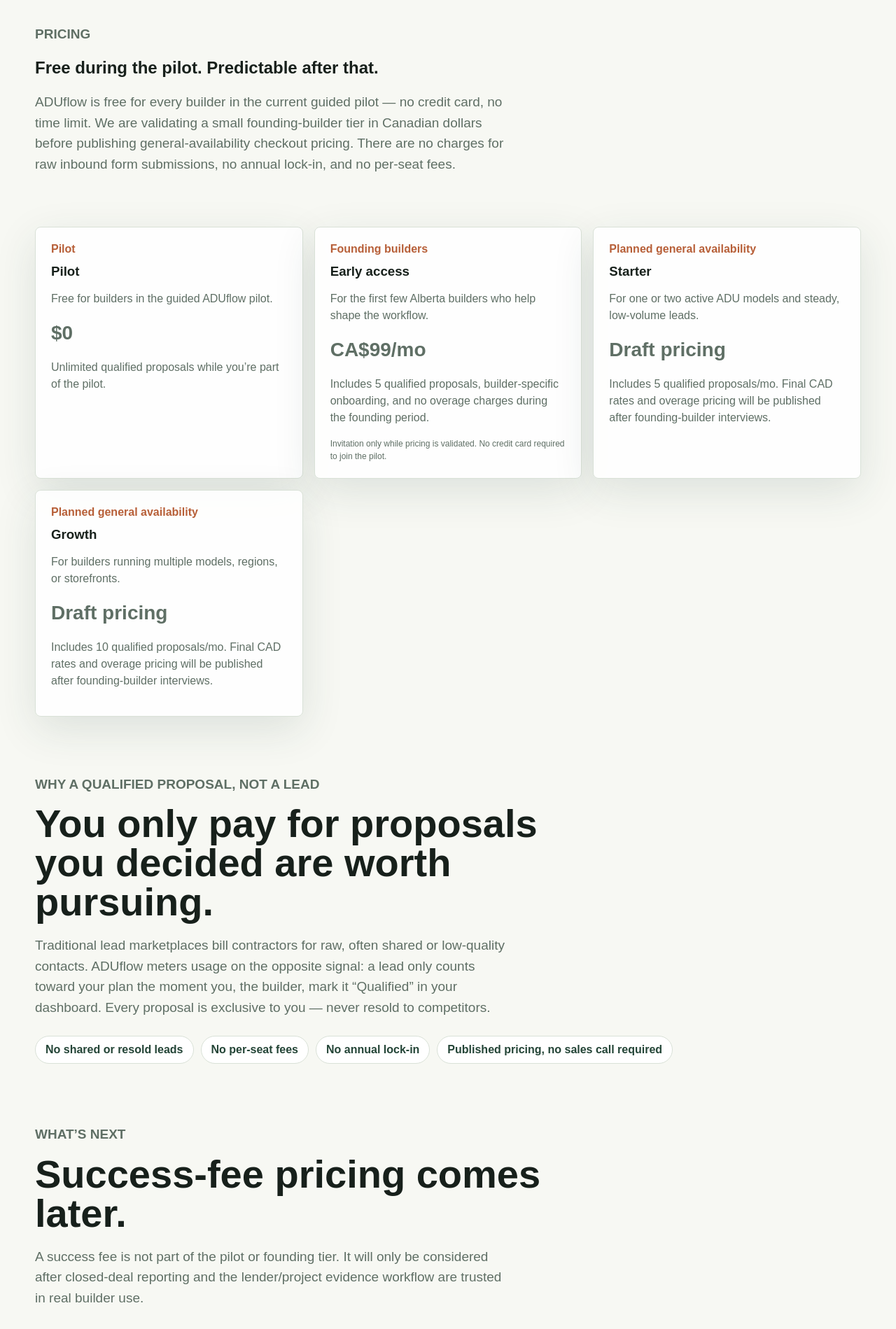
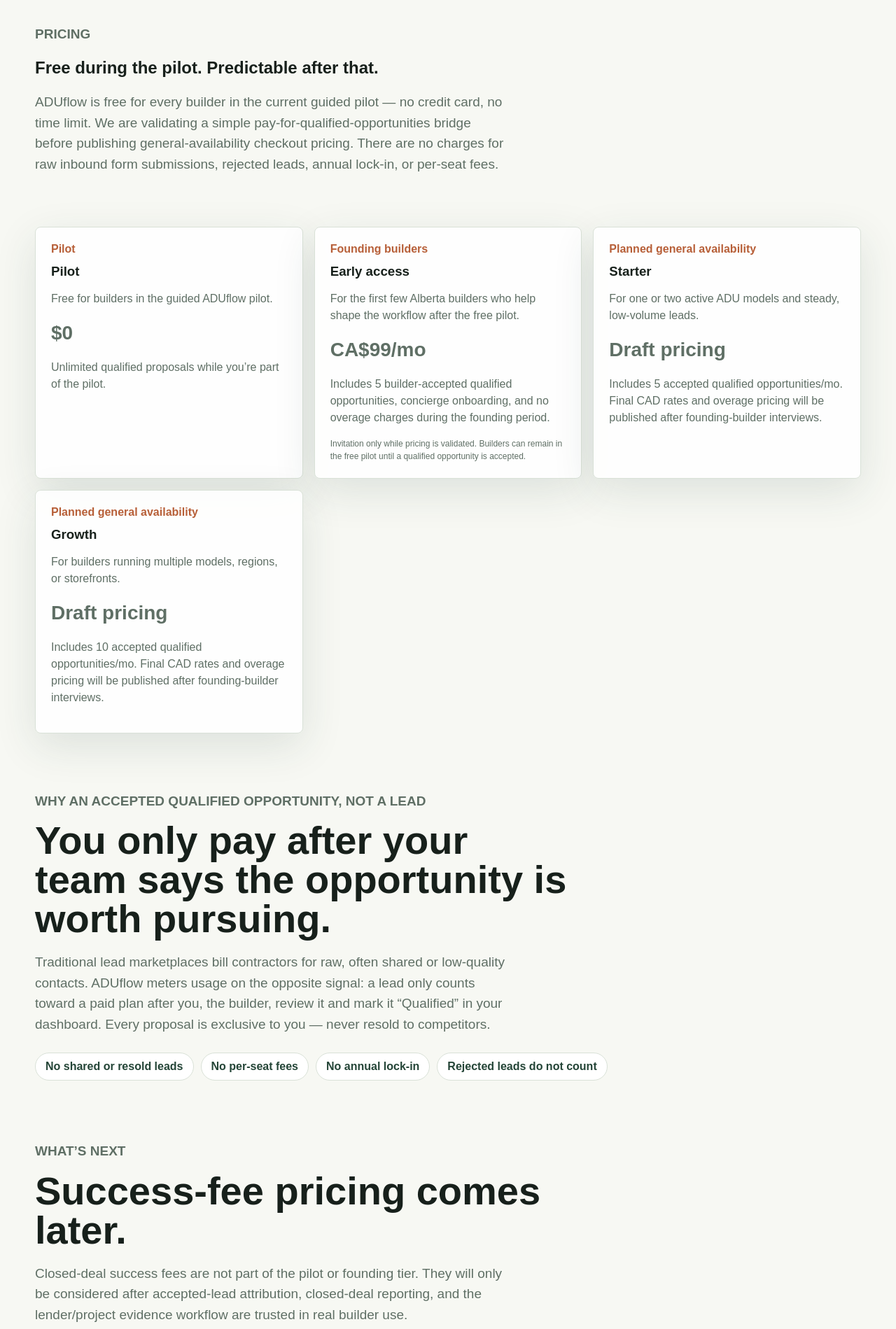
Before and after one commit to vlkovalev/Aduflow, a Next.js app: page /pricing in a window 1280 px wide. Shown: the part 100-1999 px from the top of the page at 70% size. Built offline with nearby package versions, Linux system fonts and the light colour scheme; no server answers.

Commit message:
Align builder pricing with qualified opportunities

```diff
--- a/app/for-builders/page.tsx
+++ b/app/for-builders/page.tsx
@@ -34,6 +34,7 @@
   "Free guided onboarding during the pilot",
   "Done-for-you first catalog import from your existing price sheet",
   "Two-week parallel run alongside your current intake process",
+  "No payment until you accept a qualified opportunity",
 ];
 
 const conciergeSteps = [
@@ -88,7 +89,8 @@
           <p>
             Every proposal is exclusive to your builder account — never shared or resold to competitors. Traditional
             marketplaces can push contractors above $1,400 in acquisition cost for a booked job when the same lead is
-            resold across the market. ADUflow is designed around builder-controlled, qualified opportunities instead.
+            resold across the market. ADUflow is designed around builder-controlled, qualified opportunities instead:
+            you do not pay for raw submissions or rejected leads.
           </p>
         </div>
       </section>
--- a/app/pricing/page.tsx
+++ b/app/pricing/page.tsx
@@ -13,9 +13,9 @@
           <h1>Free during the pilot. Predictable after that.</h1>
           <p>
             ADUflow is free for every builder in the current guided pilot — no credit card, no time limit. We are
-            validating a small founding-builder tier in Canadian dollars before publishing general-availability
-            checkout pricing. There are no charges for raw inbound form submissions, no annual lock-in, and no
-            per-seat fees.
+            validating a simple pay-for-qualified-opportunities bridge before publishing general-availability checkout
+            pricing. There are no charges for raw inbound form submissions, rejected leads, annual lock-in, or per-seat
+            fees.
           </p>
         </div>
       </section>
@@ -32,10 +32,10 @@
         <article className="workflowCard">
           <span>Founding builders</span>
           <h3>Early access</h3>
-          <p>For the first few Alberta builders who help shape the workflow.</p>
+          <p>For the first few Alberta builders who help shape the workflow after the free pilot.</p>
           <p style={{ fontSize: 28, fontWeight: 900, margin: "12px 0" }}>CA$99/mo</p>
-          <p>Includes 5 qualified proposals, builder-specific onboarding, and no overage charges during the founding period.</p>
-          <p className="formFinePrint">Invitation only while pricing is validated. No credit card required to join the pilot.</p>
+          <p>Includes 5 builder-accepted qualified opportunities, concierge onboarding, and no overage charges during the founding period.</p>
+          <p className="formFinePrint">Invitation only while pricing is validated. Builders can remain in the free pilot until a qualified opportunity is accepted.</p>
         </article>
 
         {PUBLIC_PLAN_ORDER.map((planId) => {
@@ -47,7 +47,7 @@
               <p>{plan.tagline}</p>
               <p style={{ fontSize: 28, fontWeight: 900, margin: "12px 0" }}>Draft pricing</p>
               <p>
-                Includes {plan.includedQualifiedProposals} qualified proposals/mo. Final CAD rates and overage pricing
+                Includes {plan.includedQualifiedProposals} accepted qualified opportunities/mo. Final CAD rates and overage pricing
                 will be published after founding-builder interviews.
               </p>
             </article>
@@ -57,12 +57,12 @@
 
       <section className="band">
         <div className="sectionHeader">
-          <p className="eyebrow">Why a qualified proposal, not a lead</p>
-          <h2>You only pay for proposals you decided are worth pursuing.</h2>
+          <p className="eyebrow">Why an accepted qualified opportunity, not a lead</p>
+          <h2>You only pay after your team says the opportunity is worth pursuing.</h2>
           <p>
             Traditional lead marketplaces bill contractors for raw, often shared or low-quality
-            contacts. ADUflow meters usage on the opposite signal: a lead only counts toward your plan the moment you, the builder, mark it
-            &ldquo;Qualified&rdquo; in your dashboard. Every proposal is exclusive to you — never resold to
+            contacts. ADUflow meters usage on the opposite signal: a lead only counts toward a paid plan after you, the
+            builder, review it and mark it &ldquo;Qualified&rdquo; in your dashboard. Every proposal is exclusive to you — never resold to
             competitors.
           </p>
         </div>
@@ -70,7 +70,7 @@
           <span className="chip">No shared or resold leads</span>
           <span className="chip">No per-seat fees</span>
           <span className="chip">No annual lock-in</span>
-          <span className="chip">Published pricing, no sales call required</span>
+          <span className="chip">Rejected leads do not count</span>
         </div>
       </section>
 
@@ -79,8 +79,9 @@
           <p className="eyebrow">What&rsquo;s next</p>
           <h2>Success-fee pricing comes later.</h2>
           <p>
-            A success fee is not part of the pilot or founding tier. It will only be considered after closed-deal
-            reporting and the lender/project evidence workflow are trusted in real builder use.
+            Closed-deal success fees are not part of the pilot or founding tier. They will only be considered after
+            accepted-lead attribution, closed-deal reporting, and the lender/project evidence workflow are trusted in
+            real builder use.
           </p>
         </div>
         <div className="actions">
@@ -92,7 +93,7 @@
           </Link>
         </div>
         <p className="formFinePrint">
-          Paid plans renew monthly until canceled. Qualified-proposal overages apply as shown above. See the <Link href="/terms">billing terms</Link> and <Link href="/privacy">privacy policy</Link>.
+          Paid plans renew monthly until canceled. Accepted qualified-opportunity overages apply only after the founding period and only as shown above. See the <Link href="/terms">billing terms</Link> and <Link href="/privacy">privacy policy</Link>.
         </p>
       </section>
     </main>
--- a/app/terms/page.tsx
+++ b/app/terms/page.tsx
@@ -12,8 +12,8 @@
       <h2>Planning tool only</h2><p>ADUflow provides preliminary feasibility, pricing, proposal, permit-checklist, lender-package, and project-workflow tools. Results are estimates and are not a final quote, professional design, legal advice, financing approval, permit approval, or guarantee that a project can be built.</p>
       <h2>Builder responsibility</h2><p>Builders are responsible for their catalog, pricing, credentials, licenses, insurance, communications, contracts, regulatory compliance, and all representations made to homeowners. Users must independently verify zoning, site conditions, utilities, engineering, permitting, taxes, and construction costs.</p>
       <h2>Accounts and acceptable use</h2><p>You must provide accurate information, protect account credentials, and promptly report suspected misuse. You may not probe, disrupt, scrape, reverse engineer, misuse another tenant&apos;s information, submit unlawful content, or use the service to deceive or harm others.</p>
-      <h2>Pilot participation and graduation</h2><p>The current guided pilot is free and is not offered for an indefinite term. Once at least three pilot builders have each closed two or more deals sourced through ADUflow (the &ldquo;graduation trigger&rdquo;), we will give all pilot builders advance notice and a graduation date, after which pilot accounts convert to the founding-builder tier described on the <Link href="/pricing">pricing page</Link>. A builder who does not want to continue on paid terms may opt out and stop using the service any time before the graduation date, with no further obligation. Continued use of the service on or after the graduation date constitutes acceptance of the founding-tier pricing and terms then in effect.</p>
-      <h2>Billing</h2><p>Paid plans are month-to-month and renew until canceled through the billing portal. Base fees and included usage are shown on the pricing and checkout pages. Qualified-proposal overages are billed according to the selected plan. Except where law requires otherwise, charges already incurred are non-refundable. Canceling stops future renewals but does not erase amounts already due.</p>
+      <h2>Pilot participation and graduation</h2><p>The current guided pilot is free and is not offered for an indefinite term. A pilot builder is not charged for raw submissions, rejected leads, or closed deals during the pilot. Once at least three pilot builders have each accepted two or more qualified ADUflow-sourced opportunities and at least one builder has closed a resulting deal (the &ldquo;graduation trigger&rdquo;), we will give all pilot builders advance notice and a graduation date, after which pilot accounts convert to the founding-builder tier described on the <Link href="/pricing">pricing page</Link>. A builder who does not want to continue on paid terms may opt out and stop using the service any time before the graduation date, with no further obligation. Continued use of the service on or after the graduation date constitutes acceptance of the founding-tier pricing and terms then in effect.</p>
+      <h2>Billing</h2><p>Paid plans are month-to-month and renew until canceled through the billing portal. Base fees and included usage are shown on the pricing and checkout pages. Usage-based billing, where applicable, is tied to builder-accepted qualified opportunities, not raw form submissions or rejected leads. Qualified-opportunity overages are billed according to the selected plan after the founding period. Except where law requires otherwise, charges already incurred are non-refundable. Canceling stops future renewals but does not erase amounts already due.</p>
       <h2>Service availability</h2><p>We may change, suspend, or discontinue features and may restrict access to protect users or the service. Pilot features may change and are provided without a long-term availability commitment.</p>
       <h2>Warranty and liability</h2><p>The service is provided on an &ldquo;as available&rdquo; basis. To the maximum extent permitted by law, ADUflow disclaims implied warranties and is not liable for indirect, special, consequential, or lost-profit damages. ADUflow&apos;s aggregate liability for a paid account is limited to fees paid for the service during the previous three months.</p>
       <h2>Contact</h2><p>Questions may be sent to <a href="mailto:support@aduflow.ca">support@aduflow.ca</a>. Our handling of personal information is described in the <Link href="/privacy">Privacy Policy</Link>.</p>
```
Also changed, not shown: lib/billingPlans.ts (+7 -7 lines), 3 other files (tests, documents, lock files or other folders).
